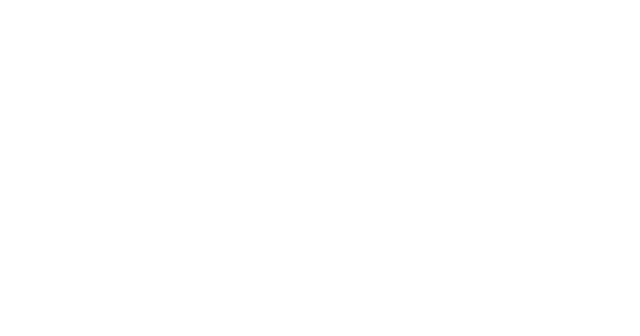
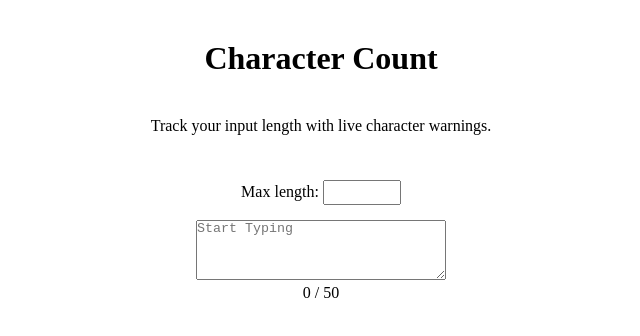
Before and after one commit to ankurinfoniti/angular-machine-coding, an Angular app: page /character-count in a window 1280 px wide. Before the commit this address led to /. Shown: the top 336 px of the page, without its empty margins (319-959 px from the left). Built offline with nearby package versions, Linux system fonts and the light colour scheme.

Commit message:
Character Count

```diff
--- a/src/app/app.routes.ts
+++ b/src/app/app.routes.ts
@@ -10,6 +10,7 @@
 import { OtpInput } from './otp-input/otp-input';
 import { Todos } from './todos/containers/todos/todos';
 import { ListSorterContainer } from './list-sorter/containers/list-sorter-container/list-sorter-container';
+import { CharacterCount } from './character-count/character-count';
 
 export const routes: Routes = [
   {
@@ -52,4 +53,8 @@
     path: 'list-sorter',
     component: ListSorterContainer,
   },
+  {
+    path: 'character-count',
+    component: CharacterCount,
+  },
 ];
--- /dev/null
+++ b/src/app/character-count/character-count.css
@@ -0,0 +1,39 @@
+.character-count {
+  display: flex;
+  flex-direction: column;
+  align-items: center;
+  justify-content: center;
+  text-align: center;
+  margin-top: 40px;
+}
+
+.character-count h1 {
+  margin-bottom: 40px;
+}
+
+.character-count p {
+  margin-bottom: 20px;
+}
+
+.container {
+  padding: 10px;
+  width: 500px;
+}
+
+.inputs {
+  margin: 15px 0;
+}
+
+.inputs input {
+  padding: 3px 5px;
+  text-align: center;
+}
+
+.text {
+  width: 250px;
+  height: 60px;
+}
+
+.warnings {
+  margin-top: 20px;
+}
--- /dev/null
+++ b/src/app/character-count/character-count.html
@@ -0,0 +1,39 @@
+<div class="character-count">
+  <h1>Character Count</h1>
+  <p>Track your input length with live character warnings.</p>
+
+  <div class="container">
+    <div class="inputs">
+      <label for="">
+        Max length:
+        <input
+          type="number"
+          min="0"
+          max="1000"
+          class="max-length"
+          (input)="updateMaxCharacter($event.target.value)"
+        />
+      </label>
+    </div>
+    <textarea
+      class="text"
+      placeholder="Start Typing"
+      (input)="updateCharacterCount(textarea.value)"
+      #textarea
+    ></textarea>
+
+    <div class="char-info">{{ characterCount }} / {{ maxCharacter }}</div>
+
+    <div class="warnings">
+      @if (showWarning && !showError) {
+        <p class="warning-text">You are close to the limit!</p>
+      }
+
+      @if (showError) {
+        <p class="error-message">
+          Limit exceeded by {{ characterCount - maxCharacter }} characters
+        </p>
+      }
+    </div>
+  </div>
+</div>
--- /dev/null
+++ b/src/app/character-count/character-count.ts
@@ -0,0 +1,30 @@
+import { Component } from '@angular/core';
+
+@Component({
+  selector: 'app-character-count',
+  imports: [],
+  templateUrl: './character-count.html',
+  styleUrl: './character-count.css',
+})
+export class CharacterCount {
+  maxCharacter = 50;
+  characterCount = 0;
+  showWarning = false;
+  showError = false;
+
+  updateMaxCharacter(value: string) {
+    this.maxCharacter = Number(value) || 0;
+    console.log(this.characterCount);
+    this.updateCharacterCount(this.characterCount);
+  }
+
+  updateCharacterCount(value: string | number) {
+    this.characterCount = typeof value === 'string' ? value.length : value;
+
+    // if user reaches 90% of the limit then show warning
+    this.showWarning = this.characterCount >= this.maxCharacter * 0.9;
+
+    // if user exceeds the character limit then show error
+    this.showError = this.characterCount > this.maxCharacter;
+  }
+}
--- a/src/app/demo-link/demo-link.html
+++ b/src/app/demo-link/demo-link.html
@@ -11,3 +11,4 @@
 <a [routerLink]="['/otp-input']">OTP Input</a>
 <a [routerLink]="['/todo-list']">Todo List</a>
 <a [routerLink]="['/list-sorter']">List Sorter</a>
+<a [routerLink]="['/character-count']">Character Count</a>
```
Also changed, not shown: 1 other file (tests, documents, lock files or other folders).
